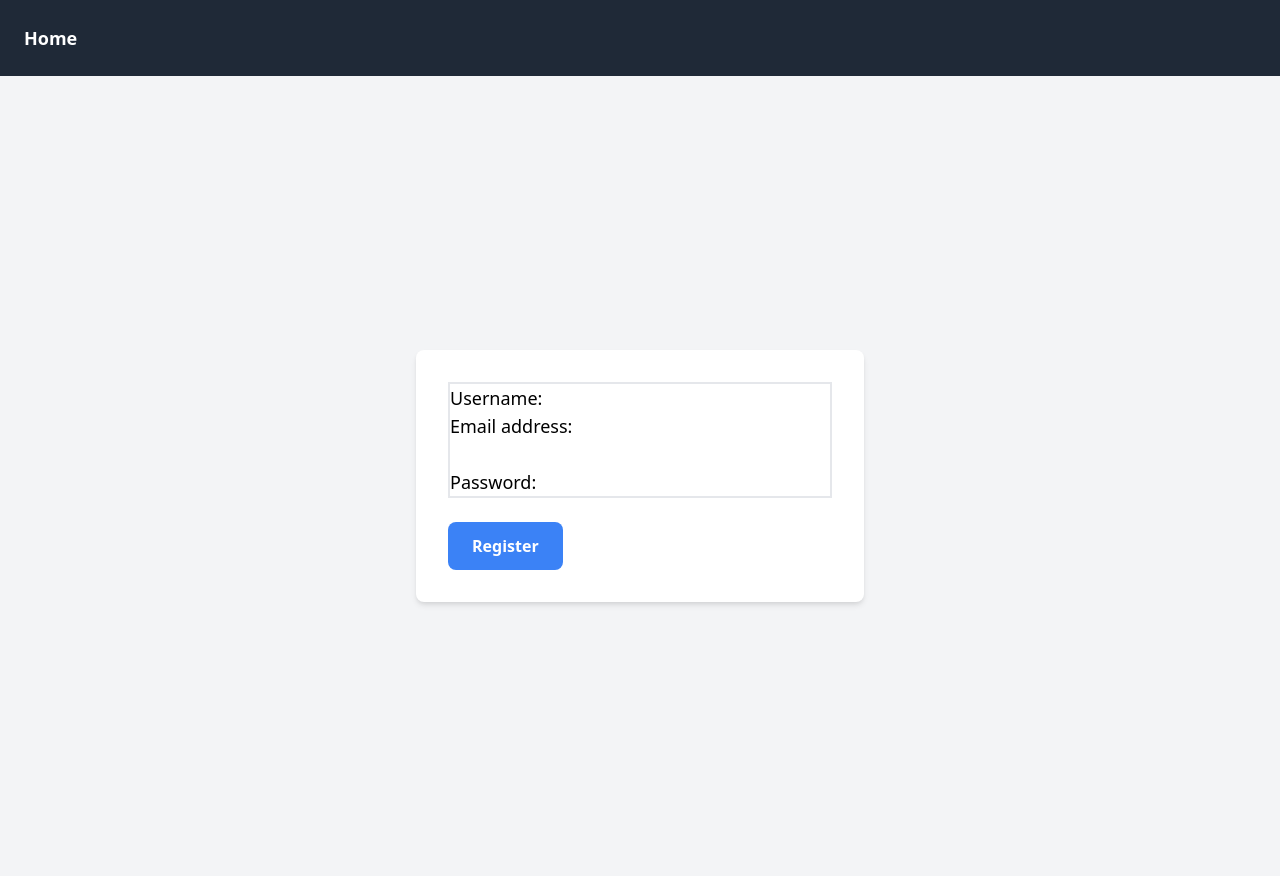
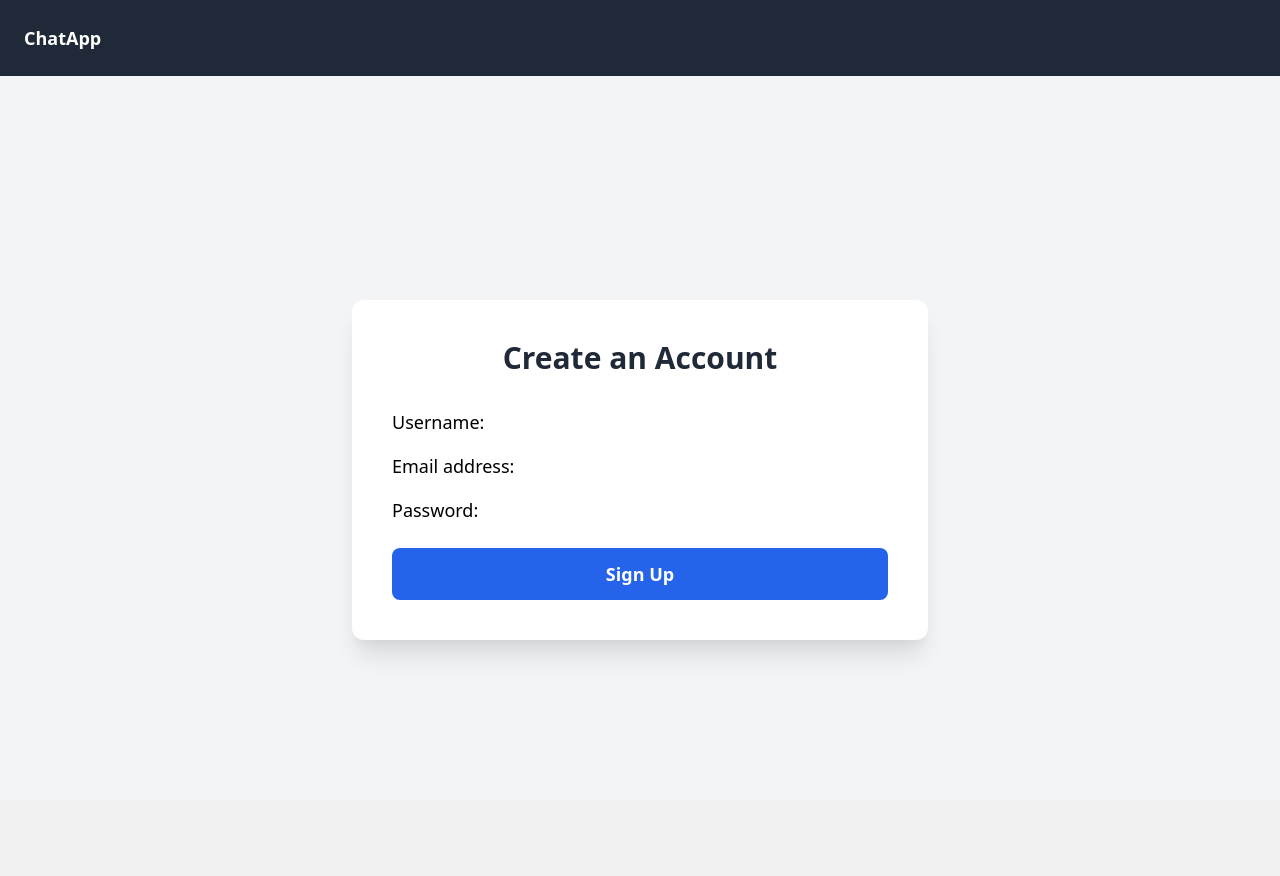
Before and after one commit to Fahras23/ChatApp, a Django app: page /register/ in a window 1280 px wide. After the commit the page ends 651 px from the top, so only its background shows below. Run offline with Django 4.2, Linux system fonts and the light colour scheme.

Commit message:
Pass QR directly to template | clean templates

```diff
--- a/chat/templates/chat/register.html
+++ b/chat/templates/chat/register.html
@@ -5,21 +5,32 @@
     {% load static %}
     <link href="https://cdn.jsdelivr.net/npm/tailwindcss@2.2.19/dist/tailwind.min.css" rel="stylesheet">
 </head>
-<body class="bg-gray-100">
+<body class="bg-gray-100 flex flex-col min-h-screen">
 
+    <!-- Navbar -->
     <div class="navbar bg-gray-800 text-white p-6">
-        <a href="{% url 'home' %}" class="text-lg font-bold">Home</a>
+        <a href="{% url 'home' %}" class="text-lg font-bold">ChatApp</a>
     </div>
 
-    <div class="min-h-screen flex justify-center items-center">
-        <form method="post" class="bg-white p-8 rounded-lg shadow-md max-w-md">
-            {% csrf_token %}
-            <div class="form-group mb-6 text-lg border-2">
-                {{ user_form.as_p }}
-            </div>
-            <button type="submit" class="bg-blue-500 hover:bg-blue-600 text-white font-bold py-3 px-6 rounded-lg">Register</button>
-        </form>
+    <!-- Form Section -->
+    <div class="flex justify-center items-center flex-grow">
+        <div class="bg-white shadow-xl rounded-xl p-10 w-full max-w-xl mt-16">
+            <h2 class="text-3xl font-semibold text-gray-800 text-center mb-8">Create an Account</h2>
+
+            <form method="post" class="space-y-6">
+                {% csrf_token %}
+
+                <div class="space-y-4 text-lg">
+                    {{ user_form.as_p }}
+                </div>
+
+                <button type="submit" class="w-full bg-blue-600 hover:bg-blue-700 text-white font-semibold py-3 rounded-lg text-lg transition duration-300">
+                    Sign Up
+                </button>
+            </form>
+        </div>
     </div>
 
 </body>
+
 </html>
--- a/chat/views.py
+++ b/chat/views.py
@@ -2,12 +2,17 @@
 from django.http import JsonResponse
 from django.contrib.auth.models import User
 from django.contrib.auth import authenticate, login
+from django.contrib.auth.decorators import login_required
+
+from io import BytesIO
+import pyotp
+import qrcode
+import io
+import base64
+from PIL import Image
+
 from .models import Room, Message, Profile
 from .forms import UserForm, LoginForm, OTPForm
-import pyotp
-import qrcode
-from django.contrib.auth.decorators import login_required
-
 
 def home(request):
     if request.user.is_authenticated is False:
@@ -161,6 +166,9 @@
     otp_url = pyotp.totp.TOTP(user_profile.code).provisioning_uri(
         request.user.email, issuer_name=request.user.username
     )
-    qrcode.make(otp_url).save("static/qr.png")
+    qr = qrcode.make(otp_url)
+    buffer = io.BytesIO()
+    qr.save(buffer, format="PNG")
+    qr_base64 = base64.b64encode(buffer.getvalue()).decode()
 
-    return render(request, "chat/auth.html")
+    return render(request, "chat/auth.html", {"qr_base64": qr_base64})
--- a/chatapp/urls.py
+++ b/chatapp/urls.py
@@ -24,3 +24,4 @@
     path("", include("chat.urls")),
     path("admin/", admin.site.urls),
 ]
+urlpatterns += static(settings.MEDIA_URL, document_root=settings.MEDIA_ROOT)
```
Also changed, not shown: chat/templates/chat/auth.html (+1 -1 lines), chatapp/settings.py (+8 -4 lines), static/qr.png (deleted), 2 other files.
